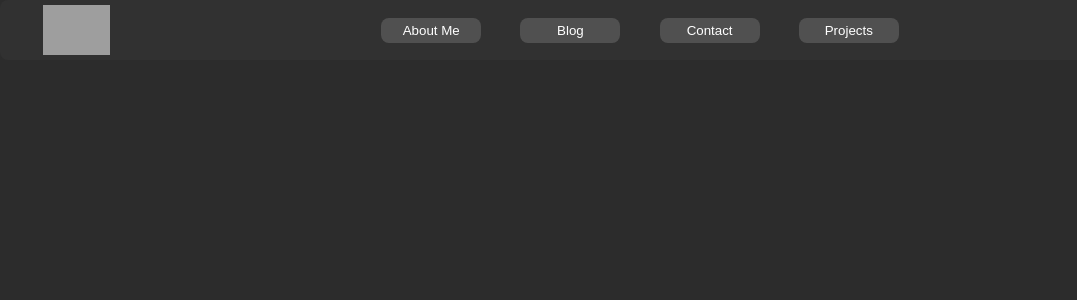
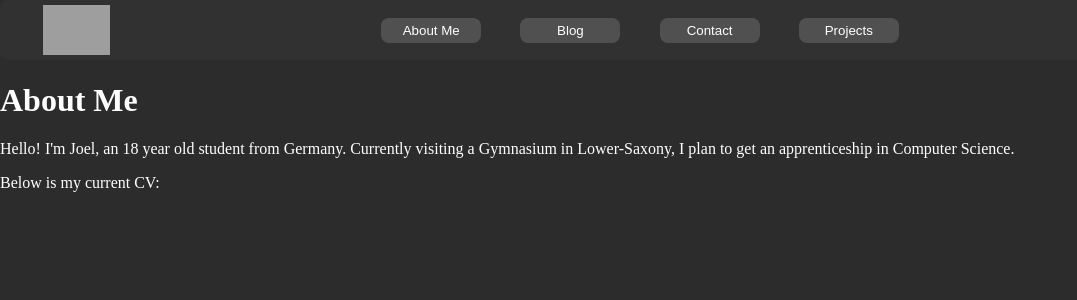
Before and after one commit to Xynox/website, a Jekyll site: the page built from html/about/about.html, in a window 1280 px wide. Shown: the top 300 px of the page, without its empty margins (0-1077 px from the left). Built offline with Jekyll 4.4.1, drawn with Linux system fonts in a browser that asks for light colours; grey boxes are pictures that could not be loaded.

Commit message:
Add very basic text
TODO: Add more text later

```diff
--- a/html/about/about.html
+++ b/html/about/about.html
@@ -2,3 +2,8 @@
 layout: default
 title: Joel Wittke - About Me
 ---
+
+<h1>About Me</h1>
+
+<p>Hello! I'm Joel, an 18 year old student from Germany. Currently visiting a Gymnasium in Lower-Saxony, I plan to get an apprenticeship in Computer Science.</p>
+<p>Below is my current CV: </p>
```
